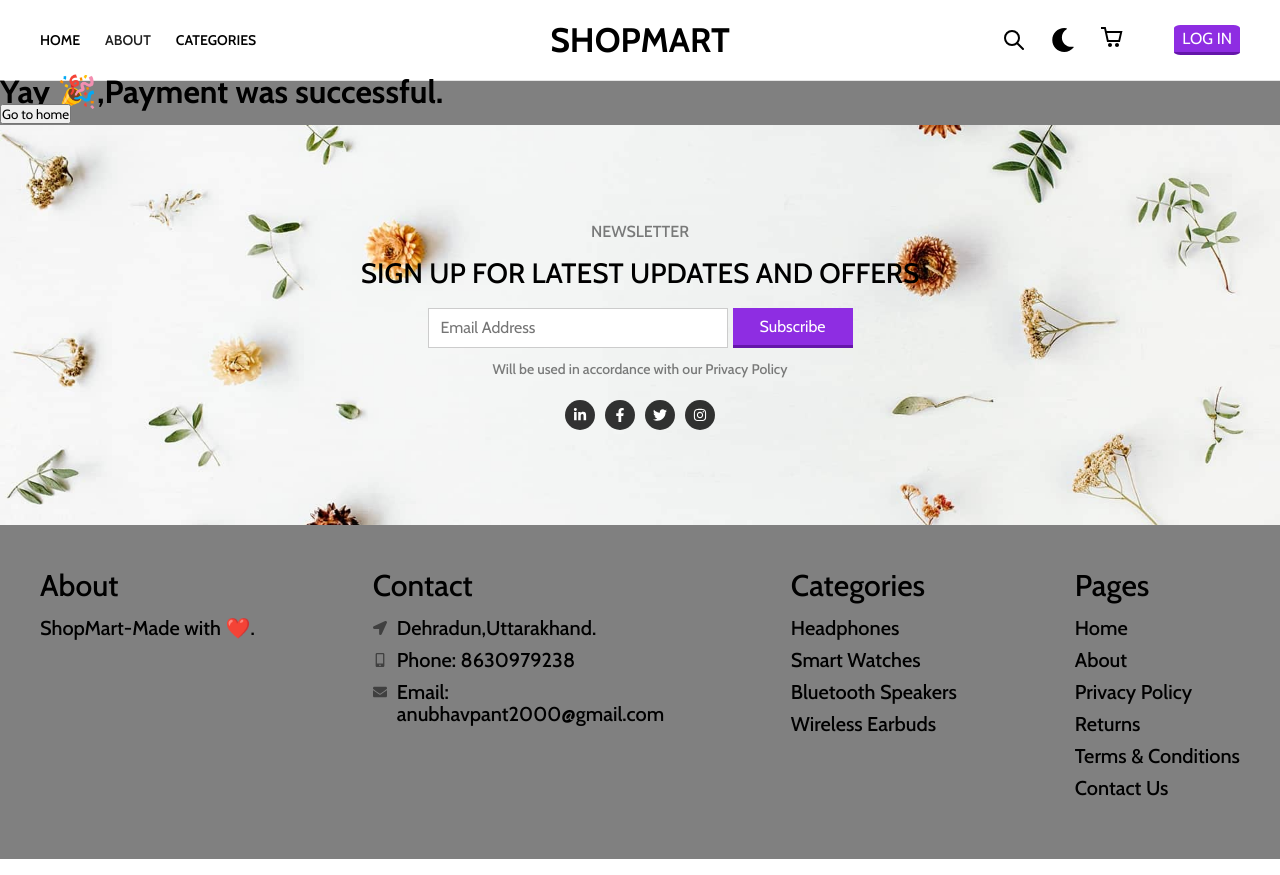
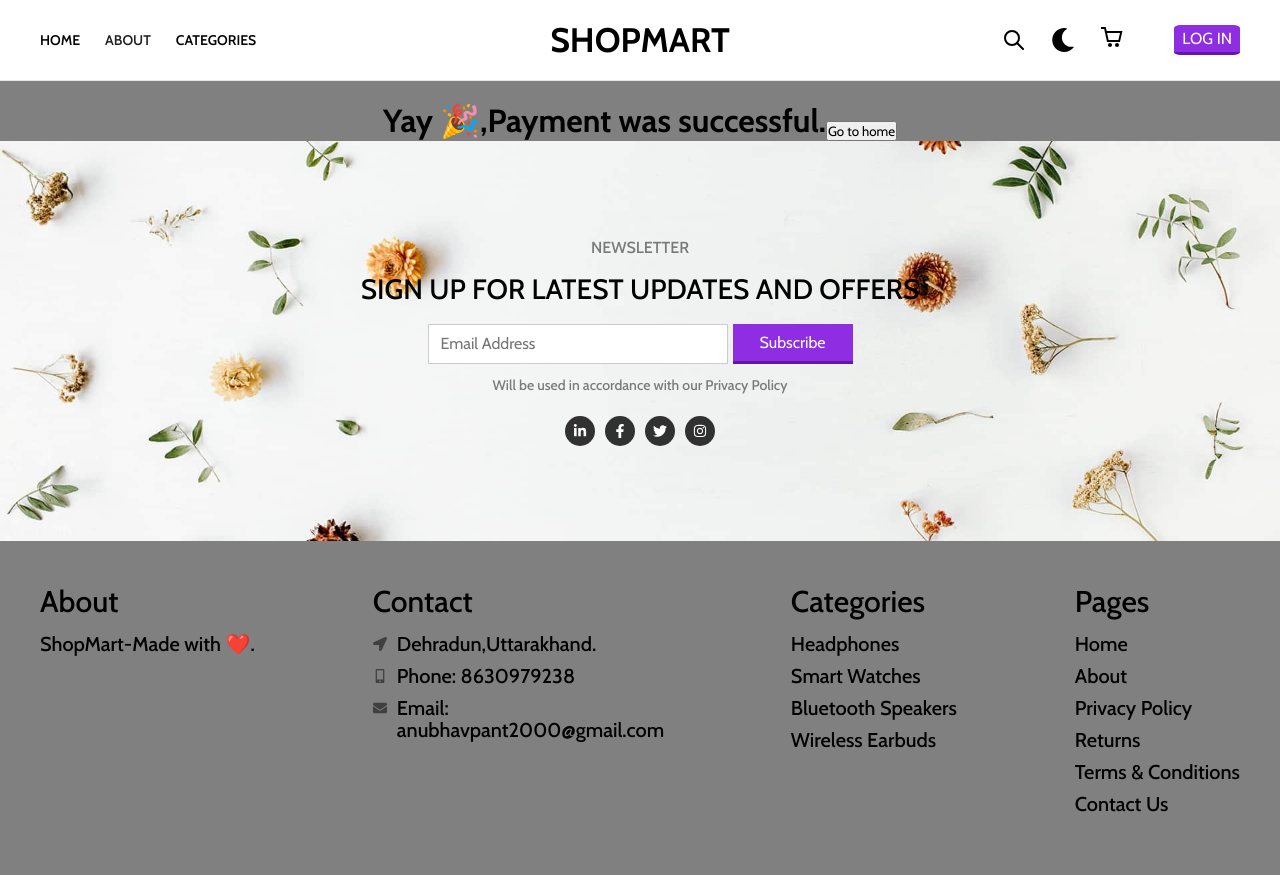
Before and after one commit to Anubhavpant/shopMartFrontend, a React (Create React App) app: page /success in a window 1280 px wide. Built offline with nearby package versions, Linux system fonts and the light colour scheme; no server answers.

Commit message:
css for success and failure added

```diff
--- a/src/App.js
+++ b/src/App.js
@@ -9,8 +9,8 @@ import SingleProduct from "./components/SingleProduct/SingleProduct";
 import Newsletter from "./components/Footer/Newsletter/Newsletter";
 import AppContext from "./utils/context";
 import About from "./components/About/About";
-import Success from "./Success";
-import Failure from "./Failure";
+import Success from "./components/Success/Success";
+import Failure from "./components/Failure/Failure";
 
 
 
@@ -26,7 +26,7 @@ function App() {
             <Route path="/about" element={<About/>} />
             <Route path="/category/:id" element={<Category />} />
             <Route path="/success" element={<Success />} />
-            <Route path="/?success=false" element={<Failure />} />
+            <Route path="?success=false" element={<Failure />} />
             <Route path="/product/:id" element={<SingleProduct />} />
           </Routes>
           <Newsletter />
--- a/src/Failure.jsx
+++ b/src/components/Failure/Failure.jsx
@@ -1,12 +1,13 @@
 import React from "react";
 import { useNavigate } from "react-router-dom";
+import './Failure.scss';
 
 function Failure() {
   const navigate = useNavigate();
   return (
-    <div>
+    <div className="failure">
       <h1>Sorry,Payment failed</h1>
-      <button onClick={navigate("/")}>Go to home</button>
+      <button className="btn" onClick={()=>navigate("/")}>Go to home</button>
     </div>
   );
 }
--- /dev/null
+++ b/src/components/Failure/Failure.scss
@@ -0,0 +1,9 @@
+.failure{
+    display: flex;
+    justify-content: center;
+    align-items: center;
+    margin-top: 20px;
+    .btn{
+        margin-top: 20px;
+    }
+}
--- a/src/Success.jsx
+++ b/src/components/Success/Success.jsx
@@ -1,12 +1,13 @@
 import React from "react";
 import { useNavigate } from "react-router-dom";
+import './Success.scss';
 
 function Success() {
   const navigate = useNavigate();
   return (
-    <div>
+    <div className="success">
       <h1>Yay &#127881;,Payment was successful.</h1>
-      <button onClick={navigate("/")}>Go to home</button>
+      <button className="btn" onClick={()=>navigate("/")}>Go to home</button>
     </div>
   );
 }
--- /dev/null
+++ b/src/components/Success/Success.scss
@@ -0,0 +1,9 @@
+.success{
+    display: flex;
+    justify-content: center;
+    align-items: center;
+    margin-top: 20px;
+    .btn{
+        margin-top: 20px;
+    }
+}
```
